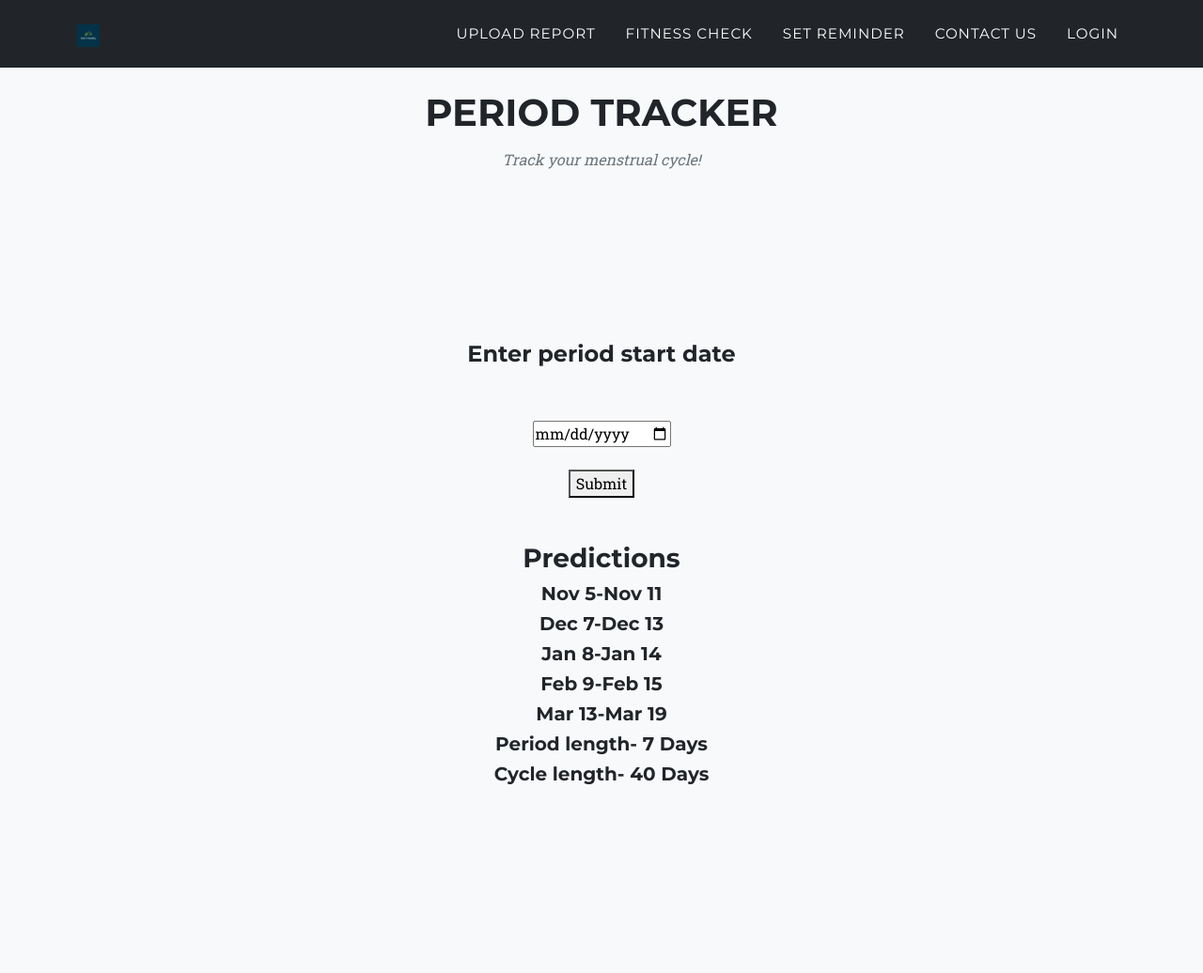
After one commit to smruthig/Hale_and_Healthy, a Flask app: page /menstrual in a window 1280 px wide. The commit adds this page. Shown: the whole page at 94% size. Run offline with Flask 2, Linux system fonts and the light colour scheme; some libraries are stand-ins or nearby versions.

Commit message:
WHATEVERITTAKES

```diff
--- a/app/auth.py
+++ b/app/auth.py
@@ -140,8 +140,8 @@ def form():
     if request.method == "POST":
         form = request.form
     df = pd.read_csv("doc.csv")
-    notes = df.loc[df['id'] == ema, "diagnosis(block)"]
-    notes1 = df.loc[df['id'] == ema, "doctor"]
+    notes = df.loc[df['email'] == ema, "diagnosis(block)"]
+    notes1 = df.loc[df['email'] == ema, "doctor"]
     notes = list(notes)
     notes1 = list(notes1)
     print(notes)
@@ -313,3 +313,8 @@ def fitness():
 @auth.route('/doctor')
 def doctor():
     return render_template('doctorappointment.html')
+
+
+@auth.route('/menstrual')
+def menstrual():
+    return render_template('menstrualtracker.html')
--- a/app/templates/base.html
+++ b/app/templates/base.html
@@ -128,7 +128,7 @@
                                 <ul class="navbar-nav text-uppercase ms-auto py-4 py-lg-0">
                                     <li class="nav-item"><a class="nav-link" href="#">Upload Report</a></li>
                                     <li class="nav-item"><a class="nav-link" href="/fitness">Fitness check</a></li>
-                                    <li class="nav-item"><a class="nav-link" href="#about">Set Reminder</a></li>
+                                    <li class="nav-item"><a class="nav-link" href="/reminder">Set Reminder</a></li>
                                     <li class="nav-item"><a class="nav-link" href="#contact">Contact Us</a></li>
                                     {% if current_user.is_authenticated %}
                                     <a href="{{ url_for('auth.logout') }}" class="nav-link">
--- a/app/templates/doctorappointment.html
+++ b/app/templates/doctorappointment.html
@@ -8,7 +8,7 @@
                             <div class="text-center">
                                 <h2 class="section-heading text-uppercase">Choose a doctor</h2>
                             </div>
-                <form action="/action_page.php">
+                <form action="/doctor">
                     <!-- //backend -->
                     <div style="padding-left:40%;">
                     <input type="radio" id="drrk" name="doctorname" value="Dr. Radha Krishnan, Physician">
--- a/app/templates/index.html
+++ b/app/templates/index.html
@@ -130,7 +130,7 @@
                     <div class="col-lg-4 col-sm-6">
                         <!-- Portfolio item 6-->
                         <div class="portfolio-item">
-                            <a class="portfolio-link" data-bs-toggle="modal" href="#portfolioModal6">
+                            <a class="portfolio-link" href="/menstrual">
                                 <div class="portfolio-hover">
                                     <div class="portfolio-hover-content"><i class="fas fa-plus fa-3x"></i></div>
                                 </div>
--- /dev/null
+++ b/app/templates/menstrualtracker.html
@@ -0,0 +1,47 @@
+{% extends "base.html" %}
+
+{% block content %}
+
+        <section class="page-section bg-light" id="portfolio">
+            <div class="container">
+                <div class="text-center">
+                    <h2 class="section-heading text-uppercase">Period Tracker</h2>
+                    <h3 class="section-subheading text-muted">Track your menstrual cycle!</h3>
+                    <div class="container">
+                        <section class="page-section">
+                            <div class="container">
+
+                    <form action="/menstrual">
+                        <!-- //backend -->
+
+                      <div style='padding-left: -9%;'>
+                        <br>
+                        <h4>Enter period start date</h4><br><br>
+                        <input type="date" id="perioddate" name="perioddate">
+                        <br><br>
+                        <button onclick="periodenter()">Submit</button>
+
+                        <br><br><br>
+                        <h3>Predictions</h3>
+                        <h5>Nov 5-Nov 11</h5>
+                        <h5>Dec 7-Dec 13</h5>
+                        <h5>Jan 8-Jan 14</h5>
+                        <h5>Feb 9-Feb 15</h5>
+                        <h5>Mar 13-Mar 19</h5>
+
+                        <h5 >Period length- 7 Days</h5>
+                        <h5>Cycle length- 40 Days</h5>
+
+
+                      </div>
+                    </div>
+                </div>
+                <script>
+                    function periodenter() {
+                      alert("Period recorded");
+                    //   add backend if needed
+                    }
+                </script>
+        </body>
+        </html>
+    {% endblock %}
--- a/doc.csv
+++ b/doc.csv
@@ -1,3 +1,3 @@
-id,name,doa,weight,height,age,symptoms(block),doctor,diagnosis(block),prescription(block)
+email,name,doa,weight,height,age,symptoms(block),doctor,diagnosis(block),prescription(block)
 swaroopbhat710@gmail.com,swaroop,19-12-20,56,5'11,19,high fever and cough,Dr. Smruthi,heart attack,dolo650
 swaroopbhat710@gmail.com,swaroop,30-12-20,56,5'11,19,cold,Dr. Smrithi,lung disease,dolo6502
--- a/notes.csv
+++ b/notes.csv
@@ -1,3 +1,6 @@
 email,notes
 swaroopbhat710@gmail.com,"Data that I entered on 16/10/2021.
-Data that I entered on 17/10/21 at 10:14am."
+Data that I entered on 17/10/21 at 10:14am.
+Data at 11:00
+date at 12:00
+data at 1"
```
Also changed, not shown: app/templates/fitness.html (+5 -39 lines), app/templates/medicalshop.html (+19 -11 lines).
